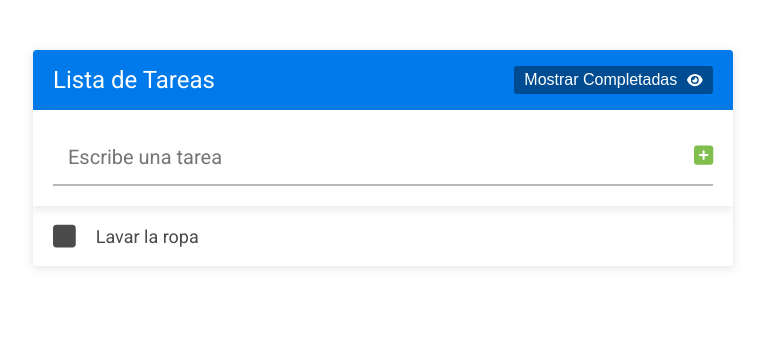
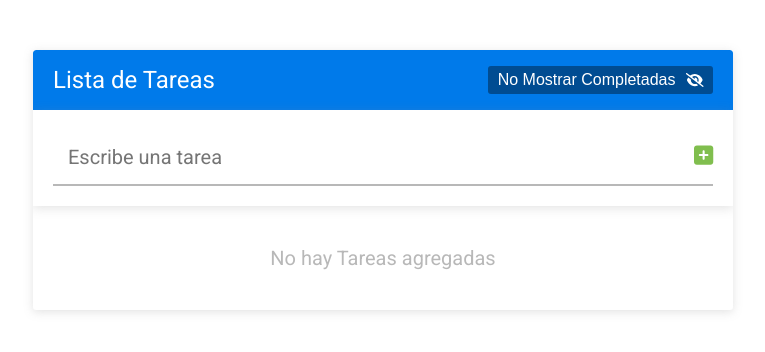
Before and after one commit to AntonioValentinSayago/react-app-list-task-1.0.0, a React (Create React App) app: page / in a window 1280 px wide. Shown: the top 352 px of the page, without its empty margins (257-1022 px from the left). Built offline with nearby package versions, Linux system fonts and the light colour scheme.

Commit message:
Guardamos el estado de las tareas en LocalStorage

```diff
--- a/src/App.js
+++ b/src/App.js
@@ -1,4 +1,4 @@
-import React, { useState } from 'react'
+import React, { useState, useEffect } from 'react'
 import './App.css';
 import FormularioTareas from './components/FormularioTareas';
 import Header from './components/Header';
@@ -6,17 +6,29 @@ import ListaTareas from './components/ListaTareas';
 
 const App = () => {
 
-  const [tareas, cambiarTareas] = useState(
-    [
-      {
-        id: 1,
-        texto: 'Lavar la ropa',
-        completada: false
-      }
-    ]
-  )
+  // Todo - Obtenemos las tareas de localstorage
+  const tareasGuardadas =
+    localStorage.getItem('tareas') ?
+      JSON.parse(localStorage.getItem('tareas')) : [];
+  const [tareas, cambiarTareas] = useState(tareasGuardadas);
 
-  const [ mostrarCompletadas, cambiarMostrarCompletadas ] = useState(false)
+  // Todo- Estamos guardando el estado dentro de localStorage
+  useEffect(() => {
+    localStorage.setItem('tareas', JSON.stringify(tareas))
+  }, [tareas])
+
+  // ? Accedemos a localStorage y comprobamos si mostrarCompletadas es null
+  let configMostrarCompletadas = '';
+  if (localStorage.getItem('mostrarCompletadas') === null) {
+    configMostrarCompletadas = true;
+  }else{
+    configMostrarCompletadas = localStorage.getItem('mostrarCompletadas') === true
+  }
+
+  const [mostrarCompletadas, cambiarMostrarCompletadas] = useState( configMostrarCompletadas )
+  useEffect(() => {
+    localStorage.setItem('mostrarCompletadas', mostrarCompletadas.toString())
+  }, [mostrarCompletadas])
 
   return (
     <div className='contenedor'>
```
